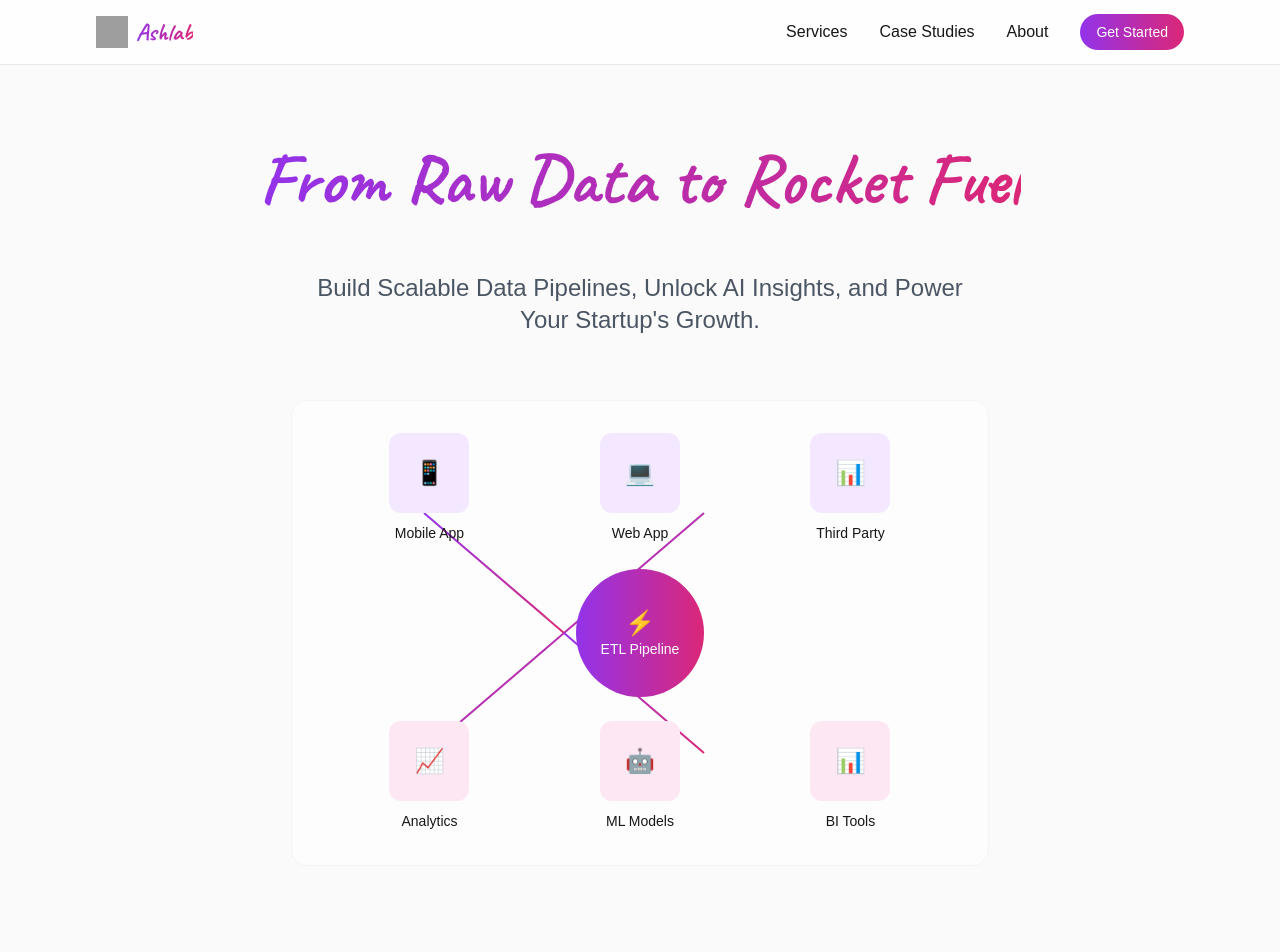
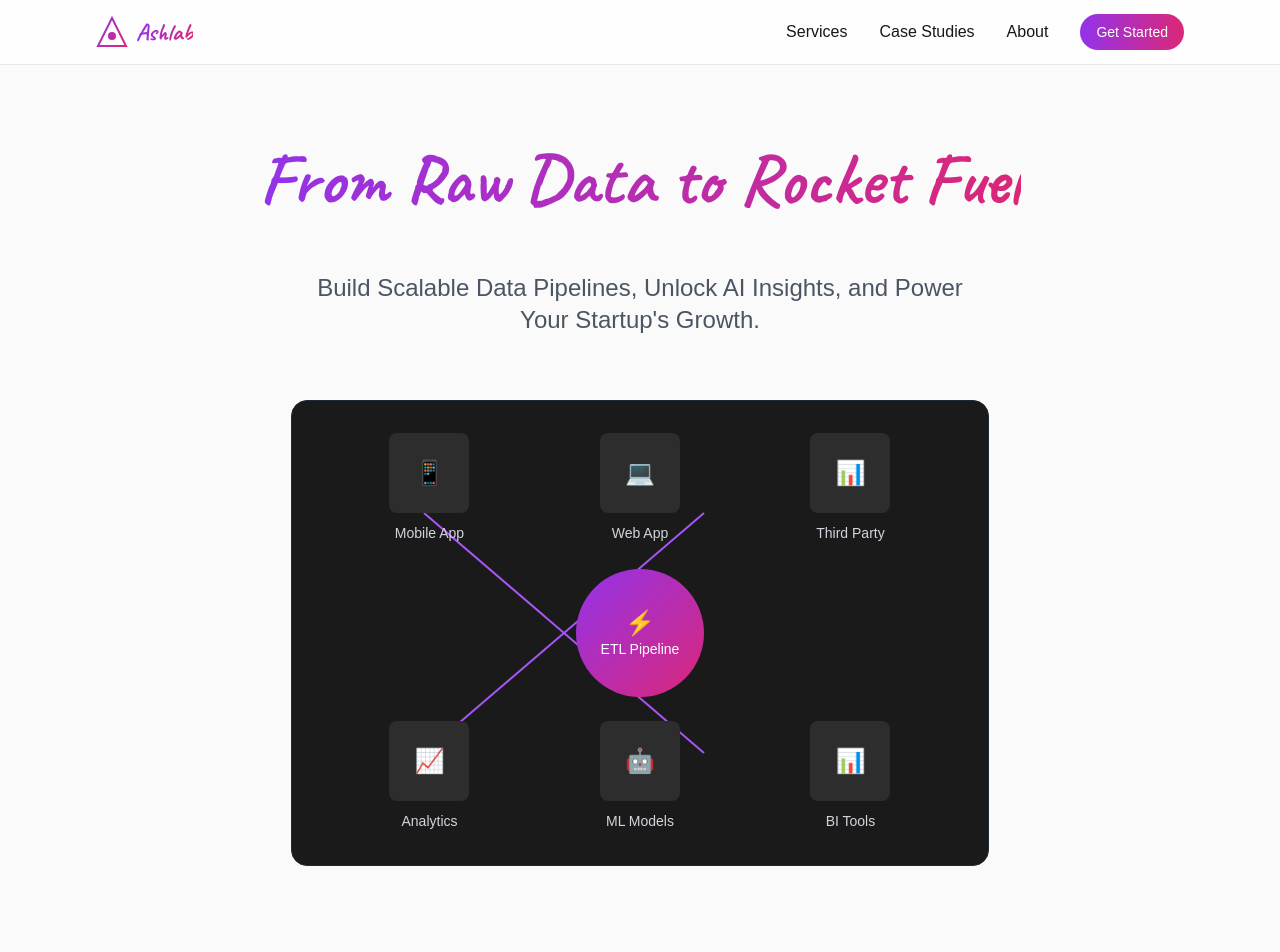
Before and after one commit to Ashlo/Ashlab, a Next.js app: page / in a window 1280 px wide. Shown: the top 952 px of the page. Built offline with nearby package versions, Linux system fonts and the light colour scheme; grey boxes are pictures that could not be loaded.

Commit message:
fixed logo

```diff
--- a/components/DataArchitectureDiagram.tsx
+++ b/components/DataArchitectureDiagram.tsx
@@ -5,7 +5,7 @@ import { motion } from 'framer-motion';
 const DataArchitectureDiagram = () => {
   return (
     <div className="w-full max-w-4xl mx-auto p-8">
-      <div className="bg-white/50 dark:bg-white/[.03] backdrop-blur-sm rounded-2xl border border-gray-100 dark:border-gray-800 p-8">
+      <div className="bg-[#1A1A1A] backdrop-blur-sm rounded-2xl border border-gray-800 p-8">
         <div className="relative h-[400px]">
           {/* Data Sources Layer */}
           <motion.div
@@ -15,22 +15,22 @@ const DataArchitectureDiagram = () => {
             className="absolute top-0 left-0 right-0 flex justify-around"
           >
             <div className="text-center">
-              <div className="w-20 h-20 bg-purple-100 dark:bg-purple-900/30 rounded-xl flex items-center justify-center mb-2">
+              <div className="w-20 h-20 bg-[#2D2D2D] rounded-lg flex items-center justify-center mb-2">
                 <span className="text-2xl">📱</span>
               </div>
-              <span className="text-sm">Mobile App</span>
+              <span className="text-gray-300 text-sm">Mobile App</span>
             </div>
             <div className="text-center">
-              <div className="w-20 h-20 bg-purple-100 dark:bg-purple-900/30 rounded-xl flex items-center justify-center mb-2">
+              <div className="w-20 h-20 bg-[#2D2D2D] rounded-lg flex items-center justify-center mb-2">
                 <span className="text-2xl">💻</span>
               </div>
-              <span className="text-sm">Web App</span>
+              <span className="text-gray-300 text-sm">Web App</span>
             </div>
             <div className="text-center">
-              <div className="w-20 h-20 bg-purple-100 dark:bg-purple-900/30 rounded-xl flex items-center justify-center mb-2">
+              <div className="w-20 h-20 bg-[#2D2D2D] rounded-lg flex items-center justify-center mb-2">
                 <span className="text-2xl">📊</span>
               </div>
-              <span className="text-sm">Third Party</span>
+              <span className="text-gray-300 text-sm">Third Party</span>
             </div>
           </motion.div>
 
@@ -41,7 +41,7 @@ const DataArchitectureDiagram = () => {
             transition={{ duration: 0.5, delay: 0.3 }}
             className="absolute top-1/2 left-1/2 transform -translate-x-1/2 -translate-y-1/2"
           >
-            <div className="w-32 h-32 bg-gradient-to-r from-purple-600 to-pink-600 rounded-full flex items-center justify-center text-white">
+            <div className="w-32 h-32 bg-gradient-to-br from-purple-600 to-pink-600 rounded-full flex items-center justify-center text-white">
               <div className="text-center">
                 <span className="text-2xl">⚡</span>
                 <div className="text-sm font-medium">ETL Pipeline</div>
@@ -57,69 +57,63 @@ const DataArchitectureDiagram = () => {
             className="absolute bottom-0 left-0 right-0 flex justify-around"
           >
             <div className="text-center">
-              <div className="w-20 h-20 bg-pink-100 dark:bg-pink-900/30 rounded-xl flex items-center justify-center mb-2">
+              <div className="w-20 h-20 bg-[#2D2D2D] rounded-lg flex items-center justify-center mb-2">
                 <span className="text-2xl">📈</span>
               </div>
-              <span className="text-sm">Analytics</span>
+              <span className="text-gray-300 text-sm">Analytics</span>
             </div>
             <div className="text-center">
-              <div className="w-20 h-20 bg-pink-100 dark:bg-pink-900/30 rounded-xl flex items-center justify-center mb-2">
+              <div className="w-20 h-20 bg-[#2D2D2D] rounded-lg flex items-center justify-center mb-2">
                 <span className="text-2xl">🤖</span>
               </div>
-              <span className="text-sm">ML Models</span>
+              <span className="text-gray-300 text-sm">ML Models</span>
             </div>
             <div className="text-center">
-              <div className="w-20 h-20 bg-pink-100 dark:bg-pink-900/30 rounded-xl flex items-center justify-center mb-2">
+              <div className="w-20 h-20 bg-[#2D2D2D] rounded-lg flex items-center justify-center mb-2">
                 <span className="text-2xl">📊</span>
               </div>
-              <span className="text-sm">BI Tools</span>
+              <span className="text-gray-300 text-sm">BI Tools</span>
             </div>
           </motion.div>
 
           {/* Connecting Lines */}
           <svg className="absolute inset-0 w-full h-full" style={{ zIndex: -1 }}>
             <motion.path
-              initial={{ pathLength: 0 }}
-              animate={{ pathLength: 1 }}
+              initial={{ pathLength: 0, opacity: 0 }}
+              animate={{ pathLength: 1, opacity: 1 }}
               transition={{ duration: 1, delay: 0.8 }}
               d="M100 80 L240 200"
-              stroke="url(#gradient)"
+              stroke="#A855F7"
               strokeWidth="2"
               fill="none"
             />
             <motion.path
-              initial={{ pathLength: 0 }}
-              animate={{ pathLength: 1 }}
+              initial={{ pathLength: 0, opacity: 0 }}
+              animate={{ pathLength: 1, opacity: 1 }}
               transition={{ duration: 1, delay: 0.9 }}
               d="M380 80 L240 200"
-              stroke="url(#gradient)"
+              stroke="#A855F7"
               strokeWidth="2"
               fill="none"
             />
             <motion.path
-              initial={{ pathLength: 0 }}
-              animate={{ pathLength: 1 }}
+              initial={{ pathLength: 0, opacity: 0 }}
+              animate={{ pathLength: 1, opacity: 1 }}
               transition={{ duration: 1, delay: 1 }}
               d="M240 200 L100 320"
-              stroke="url(#gradient)"
+              stroke="#A855F7"
               strokeWidth="2"
               fill="none"
             />
             <motion.path
-              initial={{ pathLength: 0 }}
-              animate={{ pathLength: 1 }}
+              initial={{ pathLength: 0, opacity: 0 }}
+              animate={{ pathLength: 1, opacity: 1 }}
               transition={{ duration: 1, delay: 1.1 }}
               d="M240 200 L380 320"
-              stroke="url(#gradient)"
+              stroke="#A855F7"
               strokeWidth="2"
               fill="none"
             />
-            <defs>
-              <linearGradient id="gradient" x1="0%" y1="0%" x2="100%" y2="100%">
-                <stop offset="0%" stopColor="#9333EA" />
-                <stop offset="100%" stopColor="#DB2777" />
-              </linearGradient>
-            </defs>
           </svg>
         </div>
       </div>
```
Also changed, not shown: public/ashlab-logo.svg (added).
